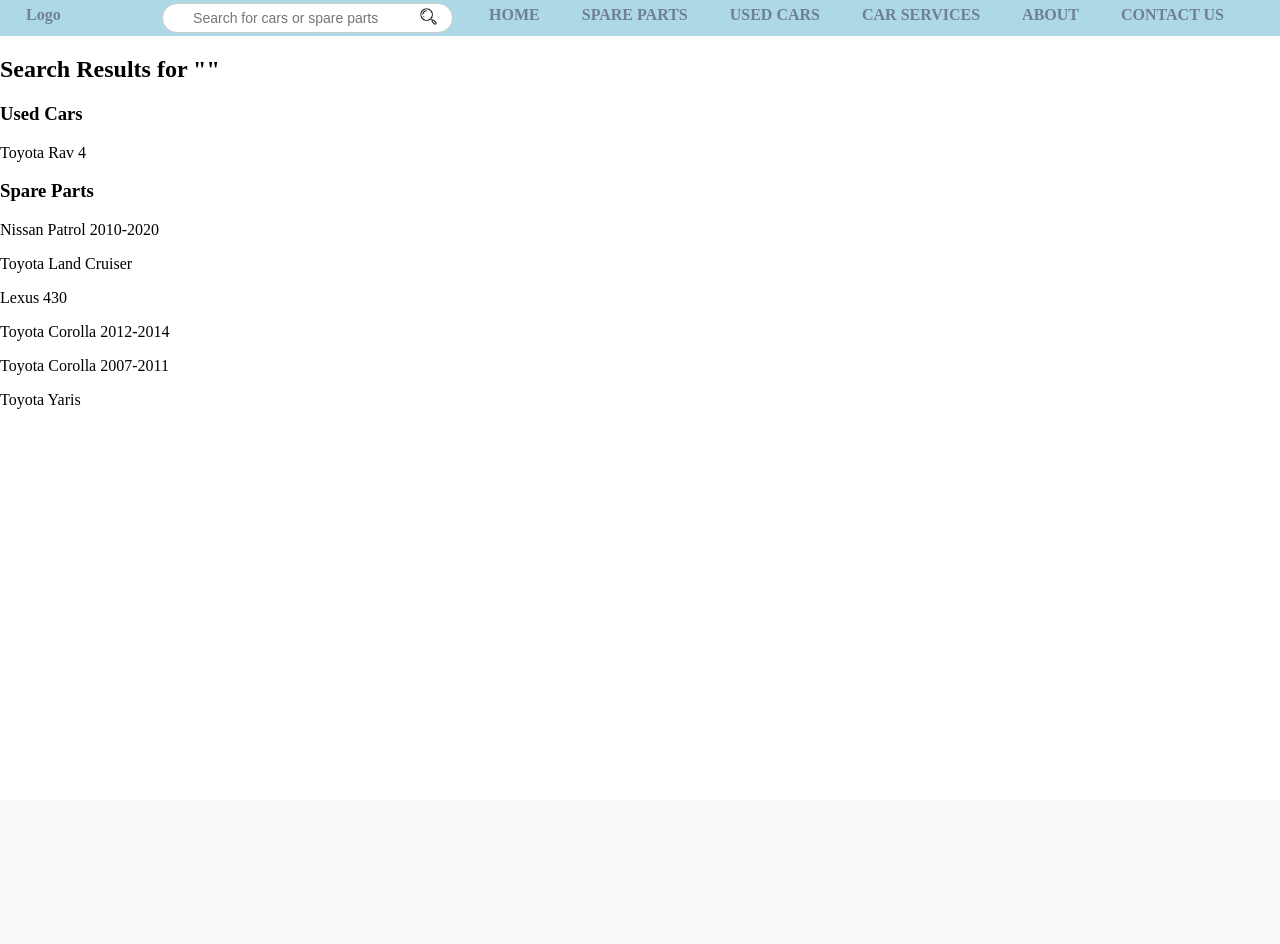
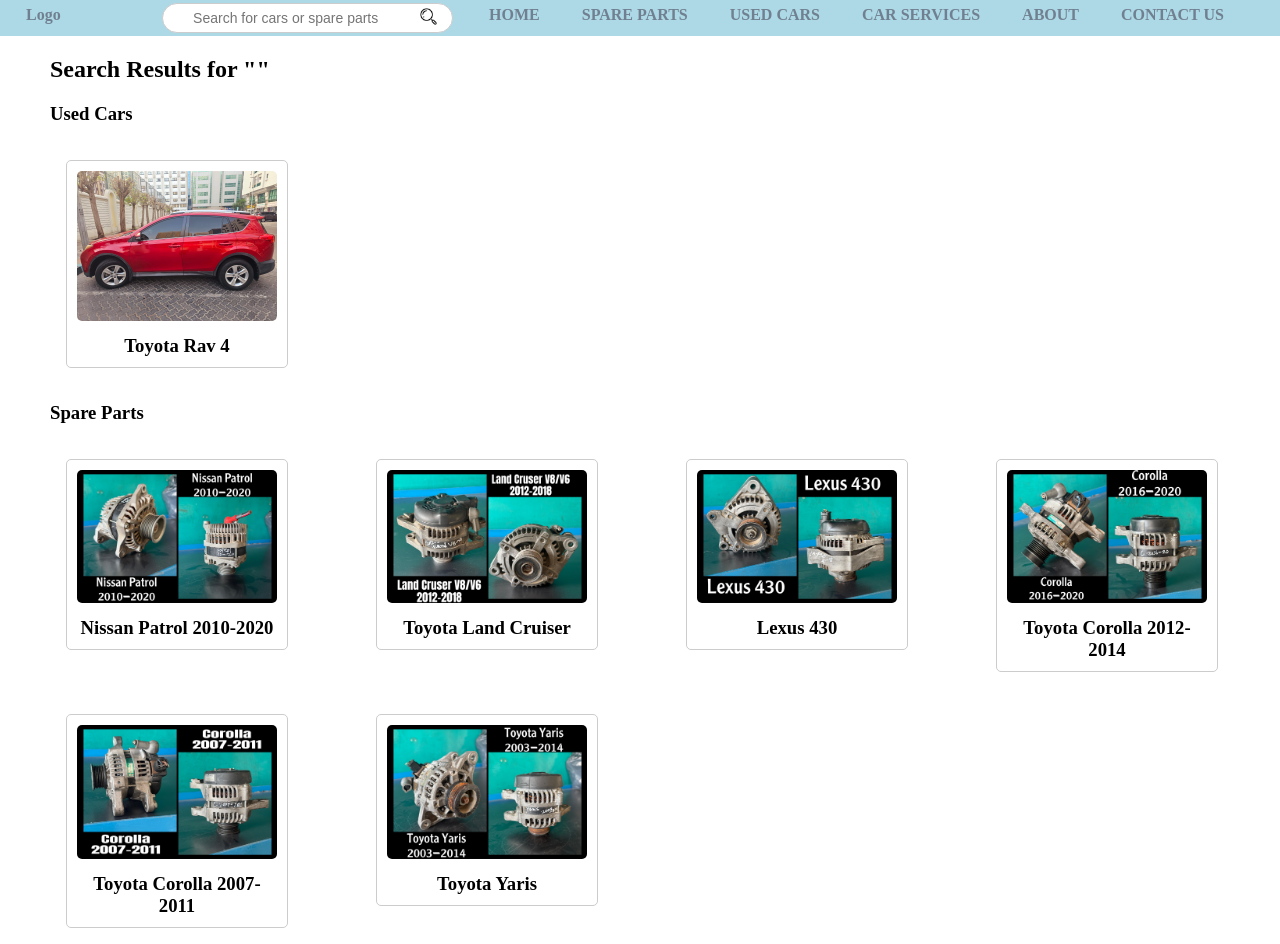
Before and after one commit to MazFahim/21stCenturyAutoParts, a Django app: page /search_results/ in a window 1280 px wide. Before the commit the page ends 409 px from the top, so only its background shows below. Run offline with Django 5.2, Linux system fonts and the light colour scheme; data comes from the database, SQL or seed files in the repository.

Commit message:
search result UI fixed

```diff
--- a/TwenryFirstCenturyAutoParts/commonPages/templates/search_results.html
+++ b/TwenryFirstCenturyAutoParts/commonPages/templates/search_results.html
@@ -4,25 +4,84 @@
     <meta charset="UTF-8">
     <meta name="viewport" content="width=device-width, initial-scale=1.0">
     <title>Search Results</title>
+    <style>
+        .cars-container{
+            display: grid;
+            grid-template-columns: repeat(4, 1fr);
+            gap: 10px;
+            margin-left: 50px;
+        }
+        .car-card {
+            border: 1px solid #ccc;
+            border-radius: 5px;
+            margin: 10px;
+            padding: 10px;
+            text-align: center;
+            width: 200px;
+        }
+
+        .car-card img {
+            border-radius: 5px;
+            margin-bottom: 10px;
+        }
+        .car-card h3 {
+            margin: 0;
+        }
+
+        .car-card-link {
+            text-decoration: none;
+            color: black;
+        }
+        .parts-container{
+            display: grid;
+            grid-template-columns: repeat(4, 1fr);
+            gap: 10px;
+            margin-left: 50px;
+        }
+    </style>
 </head>
 <body>
     {% include "_partialViews/_topNavBar.html" %}
     {% load static %}
 
-    <h2>Search Results for "{{ query }}"</h2>
+    <h2 style="margin-left: 50px;">Search Results for "{{ query }}"</h2>
 
-    <h3>Used Cars</h3>
+    <h3 style="margin-left: 50px;">Used Cars</h3>
+    <div class="cars-container">
         {% for car in usedCars %}
-        <p>{{ car.used_car_title }}</p>
+        <a href="{% url 'used_car_detail' car.used_cars_id %}"
+         class="car-card-link">
+            <div class="car-card">
+                {% if car.mainImage %}
+                    <img src="{{ car.mainImage.url }}" alt="{{ car.used_car_title }}" width="200">
+                {% else %}
+                    <p>No image available</p>
+                {% endif %}
+                <h3>{{ car.used_car_title }}</h3>
+            </div>
+        </a>
         {% empty %}
             <p>No matching cars found.</p>
         {% endfor %}
+    </div>
 
-    <h3>Spare Parts</h3>
-    {% for part in spareParts %}
-        <p>{{ part.spare_part_title }}</p>
+    <h3 style="margin-left: 50px;">Spare Parts</h3>
+    <div class="parts-container">
+        {% for parts in spareParts %}
+        <a href="{% url 'spare_part_detail' parts.spare_part_id %}" class="car-card-link">
+            <div class="car-card">
+                {% if parts.image %}
+                    <img src="{{ parts.image.url }}" alt="{{ parts.spare_part_title }}" width="200">
+                {% else %}
+                    <p>No image available</p>
+                {% endif %}
+                <h3>{{ parts.spare_part_title }}</h3>
+            </div>
+        </a>
         {% empty %}
             <p>No matching spare parts found.</p>
         {% endfor %}
+    </div>
+
 </body>
 </html>
```
Lines whose indentation alone changed are shown as unchanged.
